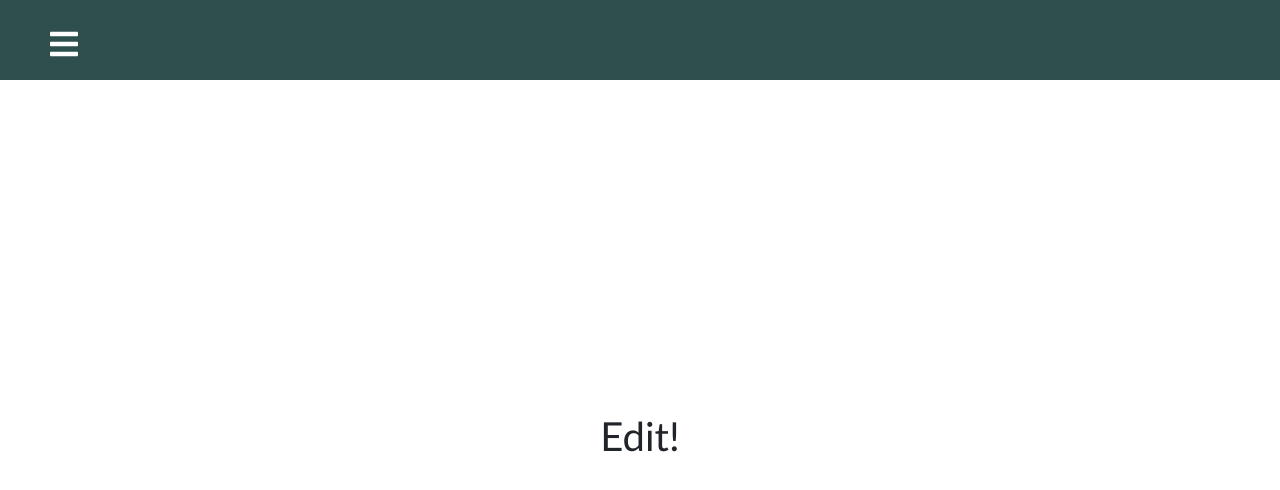
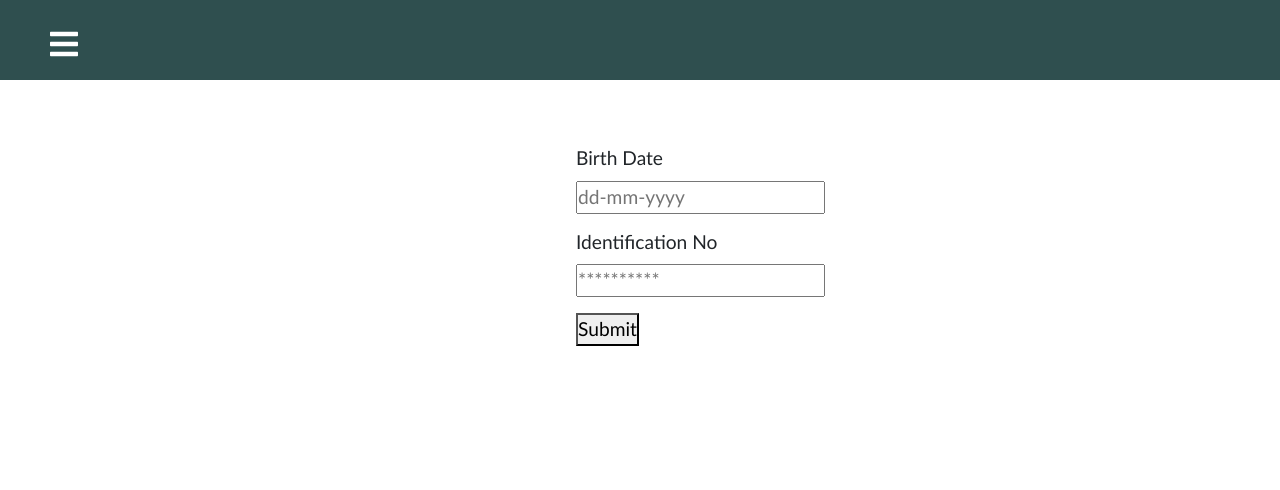
Before and after one commit to velicanmert/staj-1, a React (Create React App) app in the folder client/: page /edit in a window 1280 px wide. Shown: the top 490 px of the page. Built offline with nearby package versions, Linux system fonts and the light colour scheme.

Commit message:
I have created Edit page for birth date and id no. It works properly.

```diff
--- a/client/src/App.css
+++ b/client/src/App.css
@@ -13,5 +13,5 @@
   height: 90vh;
   align-items: center;
   justify-content: center;
-  font-size: 3rem;
+  font-size: 2rem;
 }
--- /dev/null
+++ b/client/src/pages/Edit.css
@@ -0,0 +1,13 @@
+.page {
+  font-size: 1.2rem;
+  margin-left: 45%;
+  margin-top: 5%;
+}
+
+.SubmitEdit {
+  margin-top: 1rem;
+}
+
+.idno {
+  margin-top: 2%;
+}
--- a/client/src/pages/Edit.js
+++ b/client/src/pages/Edit.js
@@ -1,22 +1,105 @@
-import React from 'react';
+import React, { useState } from 'react';
 import { editUser } from '../services/Services';
+import { Form, Input, Button } from 'antd';
+import './Edit.css';
 
 function Edit() {
-  const editMethod = () => {
-    editUser();
+  const layout = {
+    labelCol: {
+      span: 8
+    },
+    wrapperCol: {
+      span: 16
+    }
+  };
+  const tailLayout = {
+    wrapperCol: {
+      offset: 8,
+      span: 16
+    }
   };
 
-  const handleEditButton = async () => {
+  const onFinish = values => {
+    console.log('Success:', values);
+  };
+
+  const onFinishFailed = errorInfo => {
+    console.log('Failed:', errorInfo);
+  };
+
+  const [bdate, setBdate] = useState('');
+  const [idno, setIdno] = useState('');
+
+  const getBdate = value => {
+    setBdate(value);
+  };
+
+  const getIdno = value => {
+    setIdno(value);
+  };
+
+  const editMethod = (bd, idno) => {
+    editUser(bd, idno);
+  };
+
+  const handleEditButton = () => {
     console.log('You have clicked the edit button!');
-    this.editMethod();
-    await this.delay(1000);
+    editMethod(bdate, idno);
     console.log('edit is done!');
   };
 
   return (
-    <div className='edit'>
-      <h1>Edit!</h1>
-    </div>
+    <Form
+      className='page'
+      {...layout}
+      name='basic'
+      onFinish={onFinish}
+      onFinishFailed={onFinishFailed}
+    >
+      <Form.Item
+        label='Birth Date'
+        name='bdate'
+        rules={[
+          {
+            required: true,
+            message: 'Please input your birth date!'
+          }
+        ]}
+      >
+        <Input
+          placeholder='dd-mm-yyyy'
+          onChange={event => getBdate(event.target.value)}
+        />
+      </Form.Item>
+
+      <Form.Item
+        className='idno'
+        label='Identification No'
+        name='idno'
+        rules={[
+          {
+            required: true,
+            message: 'Please input your id no!'
+          }
+        ]}
+      >
+        <Input
+          placeholder='**********'
+          onChange={event => getIdno(event.target.value)}
+        />
+      </Form.Item>
+
+      <Form.Item {...tailLayout}>
+        <Button
+          className='SubmitEdit'
+          type='primary'
+          htmlType='submit'
+          onClick={handleEditButton}
+        >
+          Submit
+        </Button>
+      </Form.Item>
+    </Form>
   );
 }
 
--- a/client/src/pages/Home.css
+++ b/client/src/pages/Home.css
@@ -4,6 +4,19 @@
   margin-top: 5%;
 }
 
-.SubmitButton {
+.SubmitLogin {
   margin-top: 1rem;
 }
+
+.welcome {
+  font-size: 2rem;
+  display: flex;
+  height: 90vh;
+  align-items: center;
+  justify-content: center;
+  font-size: 2rem;
+}
+
+.password {
+  margin-top: 2%;
+}
--- a/client/src/pages/Home.js
+++ b/client/src/pages/Home.js
@@ -19,23 +19,24 @@ function Home() {
     }
   };
 
+  const onFinish = values => {
+    console.log('Success:', values);
+  };
+
+  const onFinishFailed = errorInfo => {
+    console.log('Failed:', errorInfo);
+  };
+
   const state = {
     pw: ''
   };
+
   const getUserName = value => {
     localStorage.setItem('username', value);
   };
 
   const getPassword = value => {
     state.pw = value;
-  };
-
-  const onFinish = values => {
-    console.log('Success:', values);
-  };
-
-  const onFinishFailed = errorInfo => {
-    console.log('Failed:', errorInfo);
   };
 
   const loginMethod = (id, pw) => {
@@ -51,9 +52,10 @@ function Home() {
 
   if (localStorage.getItem('token')) {
     return (
-      <Form className='page'>
-        <div>Welcome</div>
-        <div>{localStorage.getItem('username')}</div>
+      <Form className='welcome'>
+        <div>
+          Welcome<div>{localStorage.getItem('username')}</div>
+        </div>
       </Form>
     );
   } else {
@@ -66,7 +68,6 @@ function Home() {
         onFinishFailed={onFinishFailed}
       >
         <Form.Item
-          className='username'
           label='Username'
           name='username'
           rules={[
@@ -83,6 +84,7 @@ function Home() {
         </Form.Item>
 
         <Form.Item
+          className='password'
           label='Password'
           name='password'
           rules={[
@@ -100,7 +102,7 @@ function Home() {
 
         <Form.Item {...tailLayout}>
           <Button
-            className='SubmitButton'
+            className='SubmitLogin'
             type='primary'
             htmlType='submit'
             onClick={handleLoginButton}
--- a/client/src/services/Services.js
+++ b/client/src/services/Services.js
@@ -19,9 +19,9 @@ export const getUsers = async () => {
   return userInfo;
 };
 
-export const editUser = async () => {
+export const editUser = async (bd, idno) => {
   await axios.put(`http://localhost:8080/api/users/metehan.danaci/edit`, {
-    birth_date: '01 - 01 - 0101',
-    identification_no: '111111111'
+    birth_date: bd,
+    identification_no: idno
   });
 };
```
